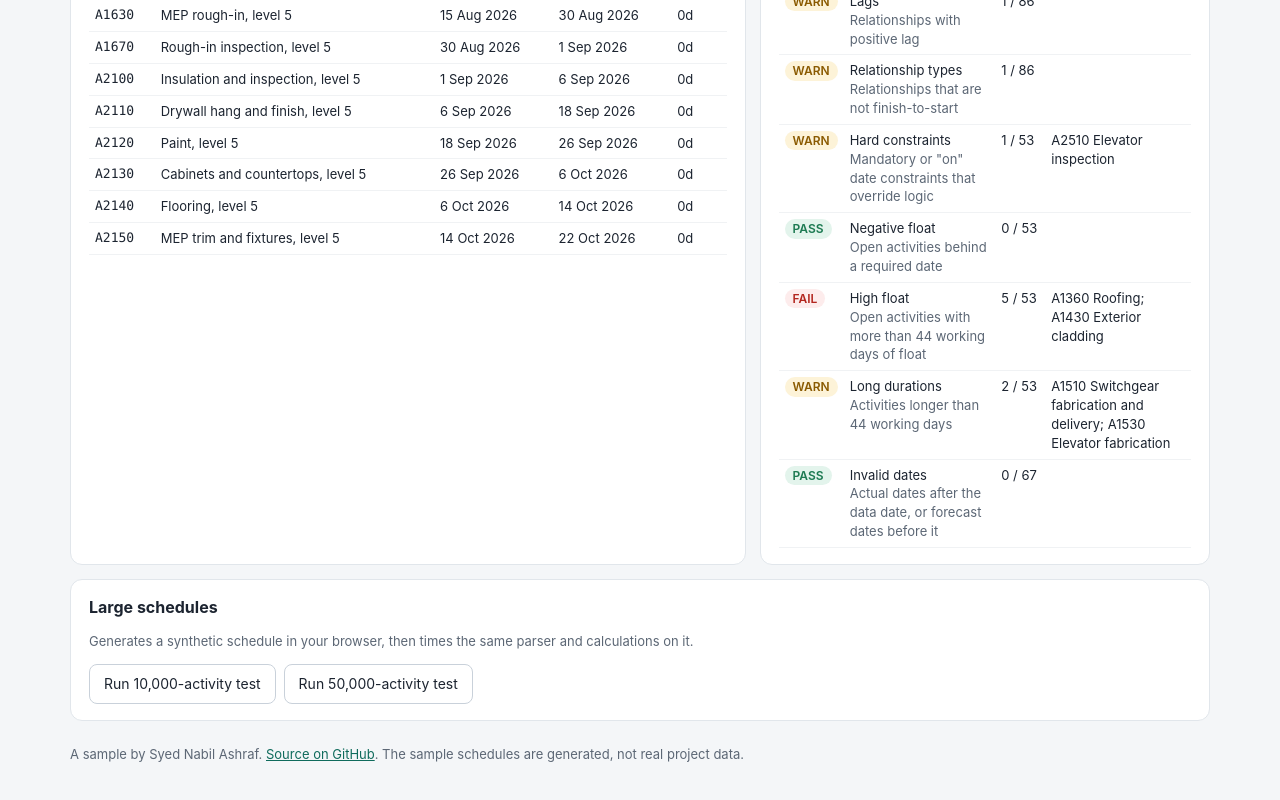
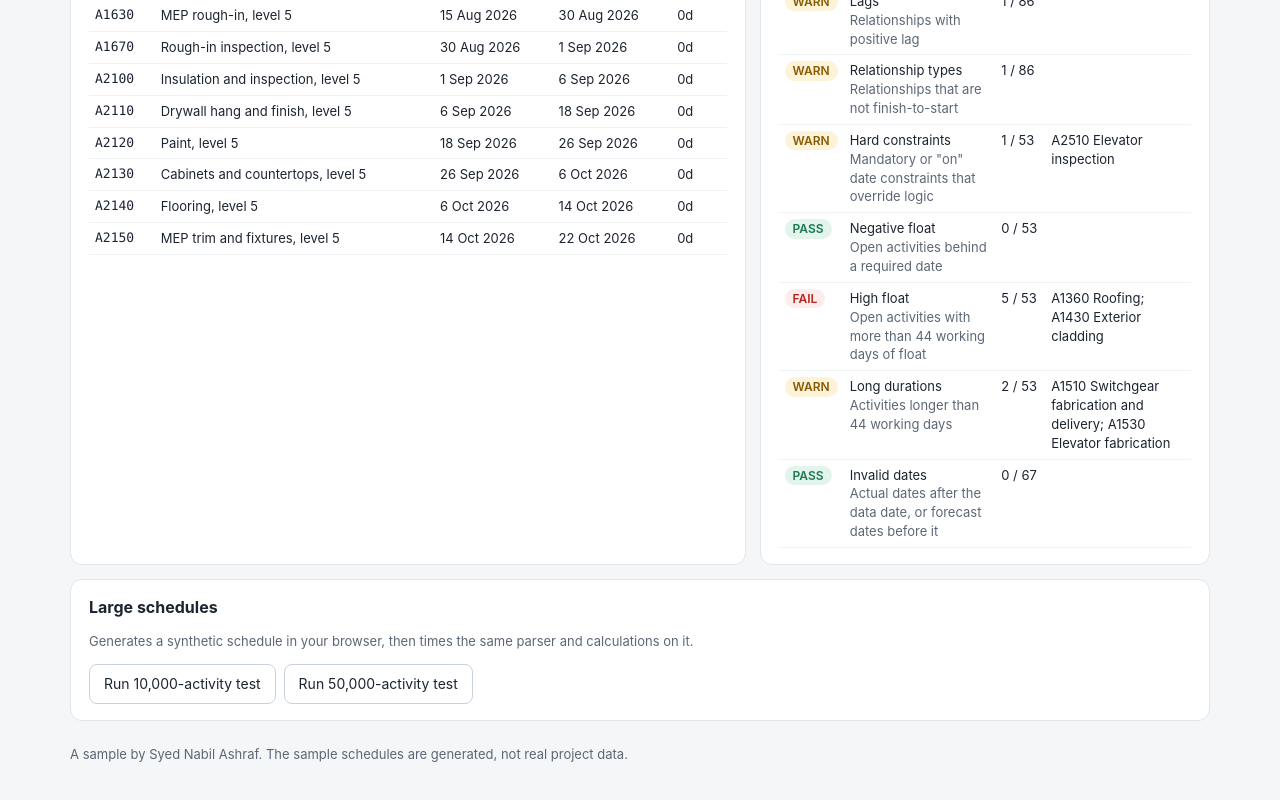
Before and after one commit to syednabilashraf/p6-xer-insights, a React (Vite) app: page / in a window 1280 px wide. Shown: the part 1767-2567 px from the top of the page. Built offline with nearby package versions, Linux system fonts and the light colour scheme.

Commit message:
remove the source link now that the repo is private

```diff
--- a/src/App.tsx
+++ b/src/App.tsx
@@ -17,7 +17,6 @@ const SAMPLE_FILES = [
   'midrise-update-2-2026-05-01.xer',
   'midrise-update-3-2026-05-31.xer',
 ]
-const REPO = 'https://github.com/syednabilashraf/p6-xer-insights'
 
 const days = (hours: number) => Math.round(hours / 8)
 const signed = (n: number) => `${n > 0 ? '+' : ''}${n}`
@@ -134,8 +133,7 @@ export default function App() {
       <Benchmark />
 
       <footer>
-        A sample by Syed Nabil Ashraf. <a href={REPO}>Source on GitHub</a>. The sample schedules are generated, not real
-        project data.
+        A sample by Syed Nabil Ashraf. The sample schedules are generated, not real project data.
       </footer>
     </div>
   )
```
